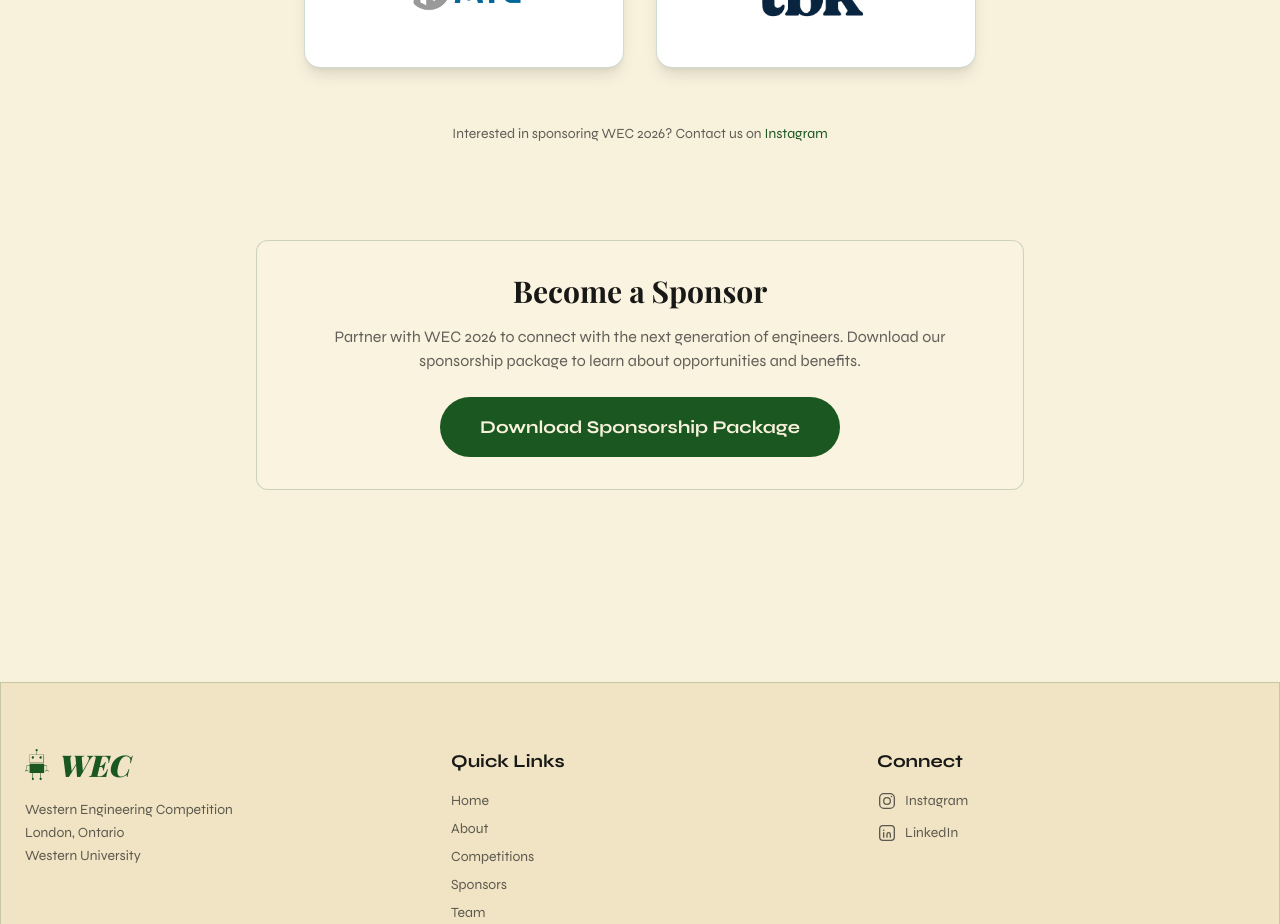
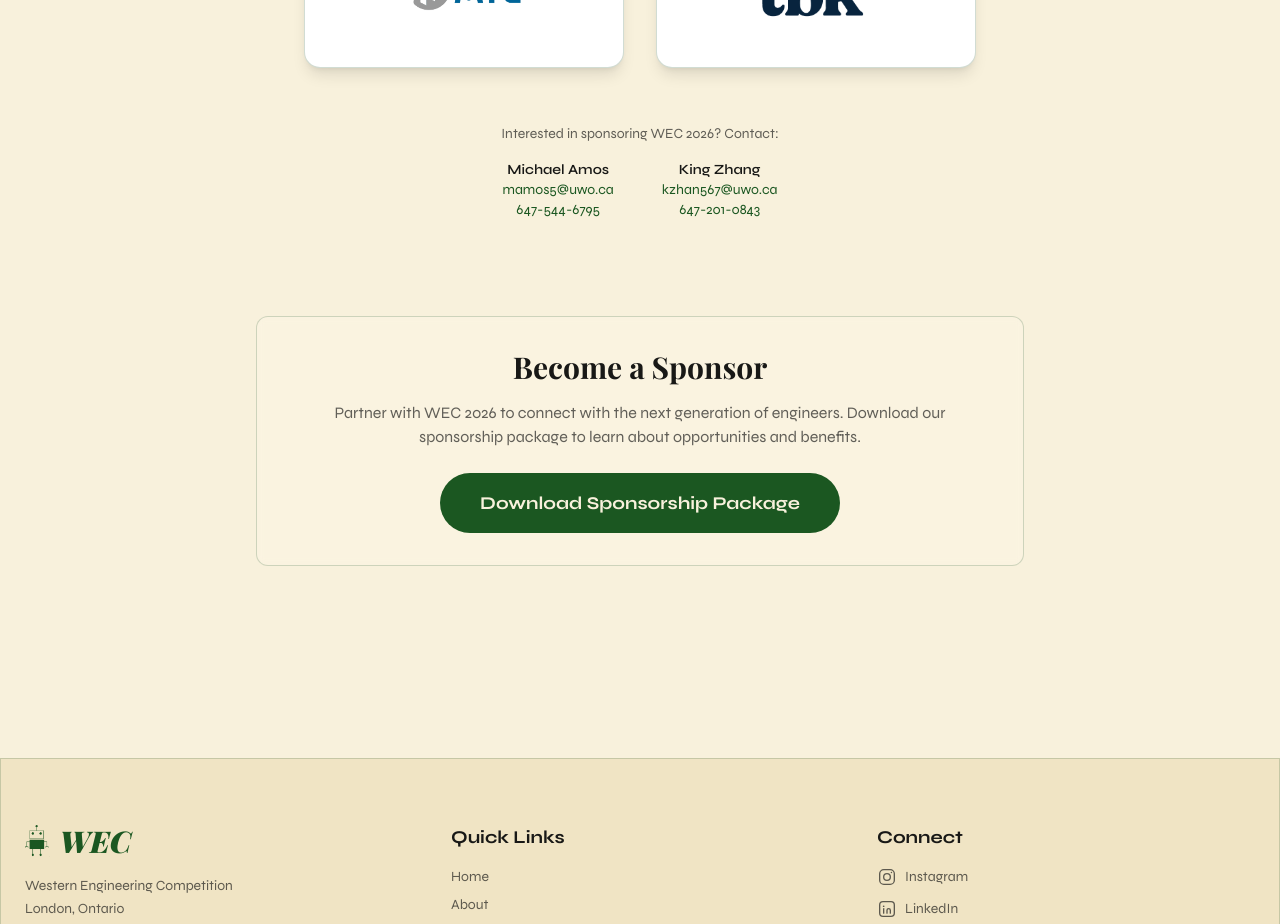
Before and after one commit to Anomaly-E-E/WEC, a React (Vite) app: page /sponsors in a window 1280 px wide. Shown: the part 1640-2564 px from the top of the page. Built offline with nearby package versions, Linux system fonts and the light colour scheme; a web font is replaced by a local one.

Commit message:
Move MSE course to its own Mechatronics group and show sponsorship contacts instead of Instagram

```diff
--- a/src/data/bonusMarks.ts
+++ b/src/data/bonusMarks.ts
@@ -35,6 +35,11 @@ export const bonusMarkGroups: BonusMarkGroup[] = [
       { code: 'MME2259', note: 'Junior or Senior Design' },
       { code: 'MME3380', note: 'Any Competition (Besides Junior)' },
       { code: 'MME4499', note: 'Any Competition (Besides Junior)' },
+    ],
+  },
+  {
+    discipline: 'Mechatronics Engineering',
+    entries: [
       { code: 'MSE2202', note: 'Junior or Senior Design' },
     ],
   },
--- a/src/pages/Sponsors.tsx
+++ b/src/pages/Sponsors.tsx
@@ -64,17 +64,29 @@ export default function Sponsors() {
               })}
 
               <div className="text-center text-cream-dim">
-                <p className="text-sm">
-                  Interested in sponsoring WEC 2026? Contact us on{' '}
-                  <a
-                    href="https://www.instagram.com/ues_wec/"
-                    target="_blank"
-                    rel="noopener noreferrer"
-                    className="text-sunlight hover:underline"
-                  >
-                    Instagram
-                  </a>
+                <p className="text-sm mb-4">
+                  Interested in sponsoring WEC 2026? Contact:
                 </p>
+                <div className="flex flex-col sm:flex-row justify-center gap-6 sm:gap-12 text-sm">
+                  <div>
+                    <p className="text-cream font-semibold">Michael Amos</p>
+                    <a href="mailto:mamos5@uwo.ca" className="block text-sunlight hover:underline">
+                      mamos5@uwo.ca
+                    </a>
+                    <a href="tel:+16475446795" className="block text-sunlight hover:underline">
+                      647-544-6795
+                    </a>
+                  </div>
+                  <div>
+                    <p className="text-cream font-semibold">King Zhang</p>
+                    <a href="mailto:kzhan567@uwo.ca" className="block text-sunlight hover:underline">
+                      kzhan567@uwo.ca
+                    </a>
+                    <a href="tel:+16472010843" className="block text-sunlight hover:underline">
+                      647-201-0843
+                    </a>
+                  </div>
+                </div>
               </div>
             </div>
           </ScrollReveal>
```
